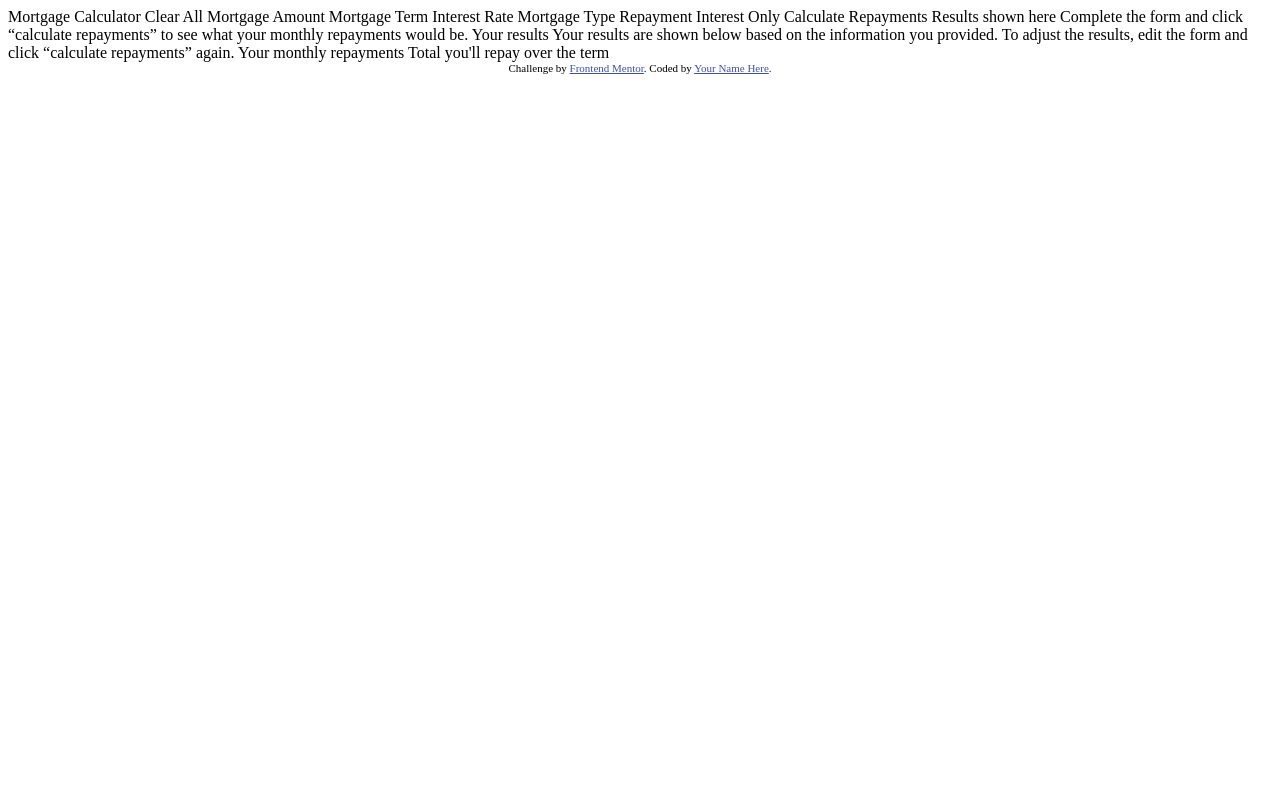
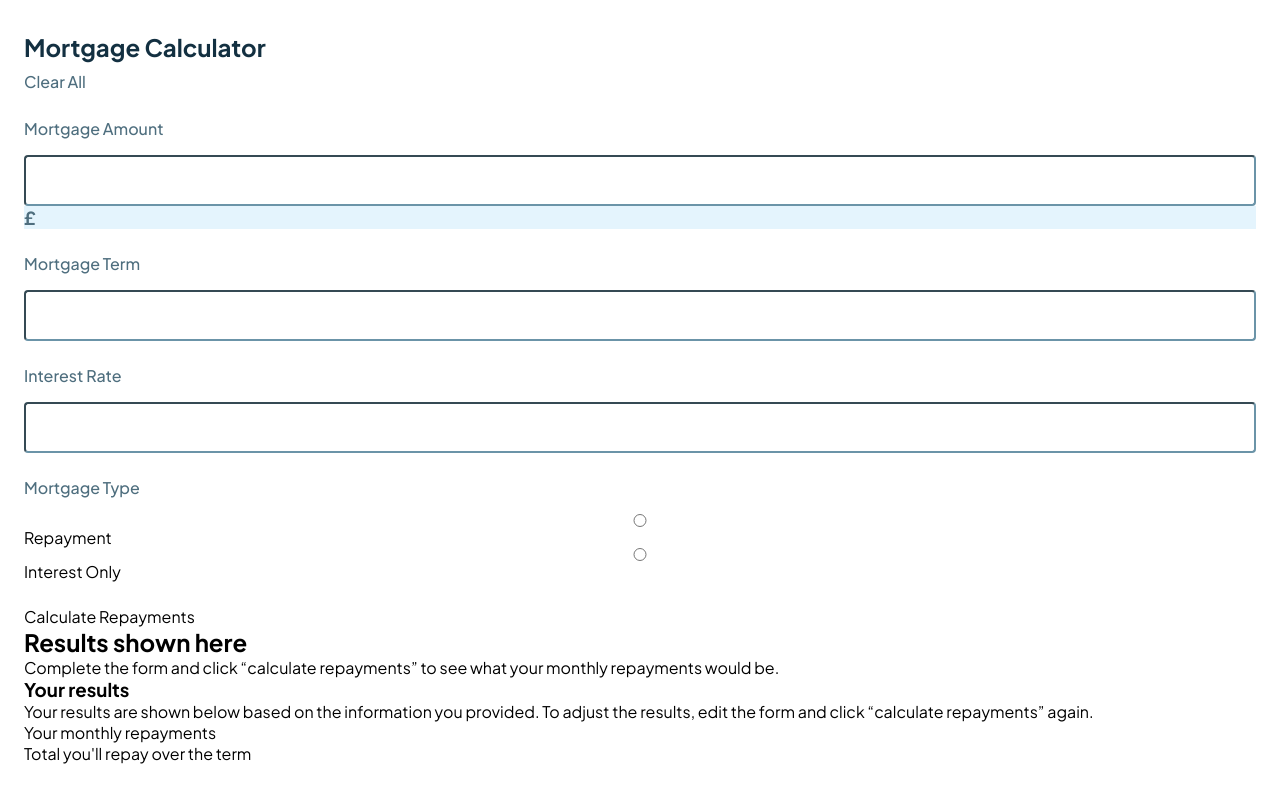
Before and after one commit to mroungou/mortgage-repayment-calculator-main, a plain HTML site: page index.html in a window 1280 px wide. Drawn offline with Linux system fonts and the light colour scheme.

Commit message:
initial commit

```diff
--- a/_fonts.scss
+++ b/_fonts.scss
@@ -0,0 +1 @@
+@import url('https://fonts.googleapis.com/css2?family=Plus+Jakarta+Sans:ital,wght@0,200..800;1,200..800&display=swap');
--- a/index.html
+++ b/index.html
@@ -3,59 +3,69 @@
 <head>
   <meta charset="UTF-8">
   <meta name="viewport" content="width=device-width, initial-scale=1.0"> <!-- displays site properly based on user's device -->
-
   <link rel="icon" type="image/png" sizes="32x32" href="./assets/images/favicon-32x32.png">
-
+  <link rel="stylesheet" href="./dist/css/main.css">
   <title>Frontend Mentor | Mortgage repayment calculator</title>
 
-  <!-- Feel free to remove these styles or customise in your own stylesheet 👍 -->
-  <style>
-    .attribution { font-size: 11px; text-align: center; }
-    .attribution a { color: hsl(228, 45%, 44%); }
-  </style>
 </head>
 <body>
-
-  Mortgage Calculator
-  Clear All
-
-  Mortgage Amount
-
-  Mortgage Term
-
-  Interest Rate
-
-  Mortgage Type
-  Repayment
-  Interest Only
-
-  Calculate Repayments
-
+  <main>
+    <section class="calculator">
+        <div class="header">
+			<h1>Mortgage Calculator</h1>
+			<div class="clear-btn" id="clear-btn">Clear All</div>
+		</div>
+        <form action="" class="calculator" id="calculator">
+			<div class="mortgage-amt inputs">
+				<label for="mortgage-amt">Mortgage Amount</label>
+				<input type="number">
+				<div class="currency">£</div>
+			</div>
+			<div class="mortgage-term inputs">
+				<label for="mortgage-term">Mortgage Term</label>
+				<input type="number">
+			</div>
+			<div class="interest-rate inputs">
+				<label for="interest-rate">Interest Rate</label>
+				<input type="number">
+			</div>
+			<div class="mortgage-type inputs">
+				<label for="mortgage-type">Mortgage Type</label>
+				<input type="radio" name="mortgage-type" id="repayment">Repayment</input>
+				<input type="radio" name="mortgage-type" id="interest">Interest Only</input>
+			</div>
+			<div class="btn-calculate" id="btn-calculate">Calculate Repayments</div>
+		</form>
+    </section>
+    <section class="results">
+        <div class="empty-results">
 			<!-- Empty results start -->
-
-  Results shown here
-
+			<h2>Results shown here</h2>
+			<p>
 				Complete the form and click “calculate repayments” to see what
 				your monthly repayments would be.
-
+			</p>
 			<!-- Empty results end -->
+		</div>
+		<div class="completed-results">
 
 			<!-- Completed results start -->
 
-  Your results
-
+			<h3>Your results</h3>
+			<p>
 				Your results are shown below based on the information you provided.
 				To adjust the results, edit the form and click “calculate repayments” again.
+			</p>
+			<section class="pmt-amt">
+				<div class="monthly">Your monthly repayments <span class="monthly-pmt" id="monthly-pmt"></span>
+				</div>
 
-  Your monthly repayments
-
-  Total you'll repay over the term
-
+				<div class="total">Total you'll repay over the term <span class="total-pmt" id="total-pmt"></span>
+				</div>
+			</section>
 			<!-- Completed results end -->
-
-  <div class="attribution">
-    Challenge by <a href="https://www.frontendmentor.io?ref=challenge">Frontend Mentor</a>.
-    Coded by <a href="#">Your Name Here</a>.
 		</div>
+    </section>
+  </main>
 </body>
 </html>
--- a/main.scss
+++ b/main.scss
@@ -0,0 +1,63 @@
+@use 'fonts';
+@use 'variables';
+
+* {
+    margin: 0;
+}
+
+body {
+    font-family: "Plus Jakarta Sans", sans-serif;
+}
+main {
+    margin: 2rem 1.5rem;
+}
+.header {
+    h1 {
+        color: rgb(19, 48, 65);
+        font-weight: 700;
+        font-size: 1.5rem;
+        line-height: 125%;
+        margin-bottom: .5rem;
+    }
+
+    .clear-btn {
+        color: rgb(78, 110, 126);
+        font-weight: 500;
+        font-size: 1rem;
+        line-height: 150%;
+    }
+    margin-bottom: 1.5rem;
+}
+
+.calculator {
+    label {
+        color: rgb(78, 110, 126);
+        font-size: 1rem;
+        font-weight: 500;
+        display: block;
+        margin-bottom: 1rem;
+    }
+
+    input{
+        box-sizing: border-box;
+        border-color: rgba(107, 148, 168, 1);
+    }
+
+    input[type=number] {
+        width: 100%;
+        border-radius: 4px;
+        padding: 1rem;
+    }
+
+    .inputs {
+        margin-bottom: 1.5rem;
+        display: grid;
+    }
+    .currency {
+        font-weight: 700;
+        font-size: 1.125rem;
+        color: rgb(78, 110, 126);
+        background-color: rgb(228, 244, 253);
+    }
+
+}
```
Also changed, not shown: dist/css/main.css (added), 1 other file. Lines whose indentation alone changed are shown as unchanged.
